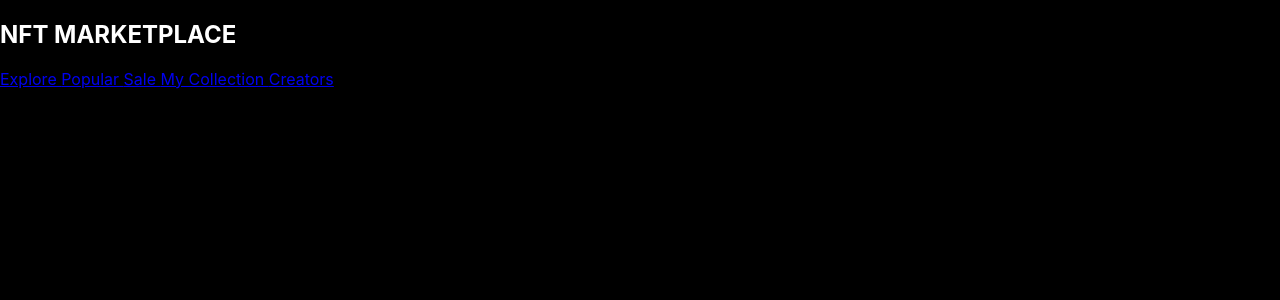
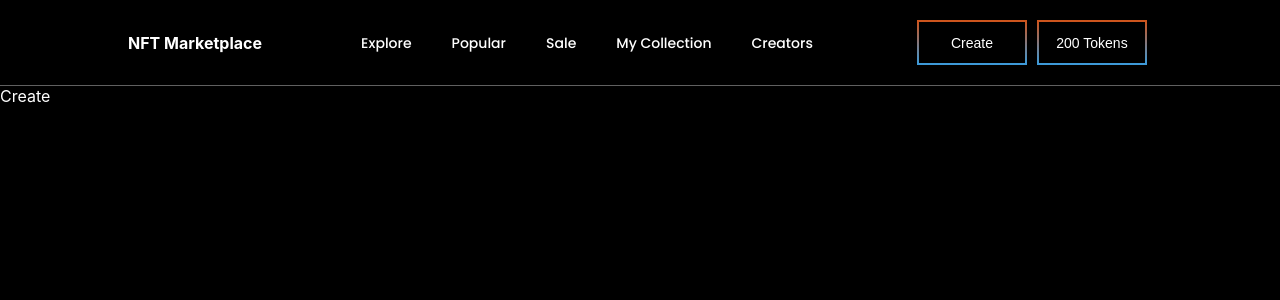
Before and after one commit to FrazNaveed/Complete_NftMarketplace, a React (Create React App) app in the folder front/: page /create in a window 1280 px wide. Shown: the top 300 px of the page. Built offline with nearby package versions, Linux system fonts and the light colour scheme.

Commit message:
navbar fixed

```diff
--- a/front/src/App.js
+++ b/front/src/App.js
@@ -1,4 +1,5 @@
-// import Front from './Components/FrontPage/Front';
+
+import {Route, Routes} from 'react-router-dom';
 import Navbar from "./Components/Navbar/Navbar";
 import Explore from './Components/ExplorePage/Explore';
 import Popular from "./Components/Popular/Popular";
@@ -6,47 +7,28 @@ import Collection from "./Components/MyCollection/Collection";
 import Sale from "./Components/Sale/Sale";
 import Creators from "./Components/Creators/Creators";
 import ErrorPage from "./Components/ErrorPage/Error";
-// import Card from "./Components/populatecard/populateCard";
-
-
-
-/**************TESTING OF ROUTING */
-// import About from "./About";
-// import Contact from "./Contact";
-// import Main from "./main"
-// import Navbar from "./Navbar";
-
-import {Route, Routes} from 'react-router-dom';
+import Create from "./Components/CreatePage/Create";
+import Card from "./Components/populatecard/populateCard";
+// import Front from './Components/FrontPage/Front';
 
 function App() {
   return (
     <div>
 
 
-
-    {/* <About/>
-    <Contact/> */}
-
-     {/* <Front /> */}
-    {/* <Explore/> */}
-    {/* <Navbar/>
-    <Card/> */}
-
-
-<Navbar/>
+    <Navbar/>
+    {/* <Card/> */}
 
     <Routes>
 
-        {/* <Route exact path="/" element={<Main/>}  /> */}
-        <Route exact path="/explore" element={<Explore/>}  />
+        <Route exact path="/" element={<Explore/>}  />
         <Route exact path="/popular" element={<Popular/>}  />
         <Route exact path="/collection" element={<Collection/>}  />
         <Route exact path="/sale" element={<Sale/>}  />
         <Route exact path="/creators" element={<Creators/>}  />
+        <Route exact path="/create" element={<Create/>}  />
         <Route element={<ErrorPage/>}/>
     </Routes>
-
-
 
     </div>
   );
--- /dev/null
+++ b/front/src/Components/CreatePage/Create.js
@@ -0,0 +1,9 @@
+import React from 'react'
+
+const Create = () => {
+  return (
+    <div>Create</div>
+  )
+}
+
+export default Create
--- a/front/src/Components/ExplorePage/Explore.js
+++ b/front/src/Components/ExplorePage/Explore.js
@@ -1,10 +1,12 @@
 import React from 'react'
 import "./explore.css"
+import Card from "../populatecard/populateCard";
 
 const Explore = () => {
     return (
         <>
         <p>Explore</p>
+        <Card/>
         </>
     )
 }
--- a/front/src/Components/Navbar/Navbar.js
+++ b/front/src/Components/Navbar/Navbar.js
@@ -1,31 +1,62 @@
-import React from 'react'
-import {Link} from 'react-router-dom';
+import React from "react";
+import { NavLink } from "react-router-dom";
+import "./navbar.css";
 
 const Navbar = () => {
   return (
-  <>
+    <>
+     <div className="navbar">
+       <h4>NFT Marketplace</h4>
+     <nav>
+          <ul className="items">
+            <li>
+              <NavLink to="/" activeClassName="active">
+                {" "}
+                Explore{" "}
+              </NavLink>
+            </li>
 
-        <nav className='main-nav'>
-          <div className='logo'>
-            <h2>
-              <span>N</span>FT
-              <span> M</span>ARKETPLACE
-            </h2>
+            <li>
+              <NavLink to="/popular" activeClassName="active">
+                {" "}
+                Popular{" "}
+              </NavLink>
+            </li>
 
-            <Link to="/explore">  Explore  </Link>
-              <Link to="/popular"> Popular  </Link>
-              <Link to="/sale"> Sale  </Link>
-              <Link to="/collection"> My Collection  </Link>
-              <Link to="/creators"> Creators  </Link>
+            <li>
+              <NavLink to="/sale" activeClassName="active">
+                {" "}
+                Sale{" "}
+              </NavLink>
+            </li>
 
+            <li>
+              <NavLink to="/collection" activeClassName="active">
+                {" "}
+                My Collection{" "}
+              </NavLink>
+            </li>
+
+            <li>
+              <NavLink to="/creators" activeClassName="active">
+                {" "}
+                Creators{" "}
+              </NavLink>
+            </li>
+          </ul>
+
+      </nav>
+
+          <div className="buttons">
+          <NavLink to="/create">
+              <button><span>Create</span></button>
+            </NavLink>
+          <button>200 Tokens</button>
           </div>
 
-        </nav>
+     </div>
+    </>
+  );
+};
 
-
-  </>
-
-  )
-}
-
-export default Navbar
+export default Navbar;
--- a/front/src/Components/Navbar/navbar.css
+++ b/front/src/Components/Navbar/navbar.css
@@ -0,0 +1,77 @@
+@import url('https://fonts.googleapis.com/css2?family=Poppins:wght@300;500&display=swap');
+
+
+*{
+    box-sizing: border-box;
+    margin: 0;
+    padding: 0;
+}
+
+li{
+    font-family: 'Poppins', sans-serif;
+    font-weight: 500;
+    font-size: 14px;
+    color: #edf0f1;
+}
+li> a{
+    text-decoration: none;
+    color: white;
+
+}
+
+.navbar{
+    display: flex;
+    justify-content: space-between;
+    align-items: center;
+    padding: 15px 10%;
+    border-bottom: 1px solid rgba(255, 255, 255, 0.377);
+}
+
+.items{
+    list-style: none;
+}
+.items li{
+    display: inline-block;
+    padding: 0px 20px;
+}
+
+.buttons button{
+
+    margin: 5px;
+    width: 110px;
+    height: 45px;
+    border-radius: 12px;
+    font-size: 14px;
+    border-width: 2px;
+    border-image: linear-gradient(180deg, rgb(207, 84, 27), rgb(60, 154, 218)) 1;
+    background-color: black;
+    color: white;
+
+    }
+
+/* //linear-gradient(to right, #833ab4, #fd1d1d, #fcb845) */
+
+.buttons button span {
+    cursor: pointer;
+    display: inline-block;
+    position: relative;
+    transition: 0.5s;
+  }
+
+  .buttons button span:after {
+    content: '\00bb';
+    position: absolute;
+    opacity: 0;
+    top: 0;
+    right: -15px;
+    transition: 0.5s;
+  }
+
+  .buttons button:hover span {
+    padding-right: 25px;
+  }
+
+  .buttons button:hover span:after {
+    opacity: 1;
+    right: 0;
+  }
```
Also changed, not shown: front/src/main.js (deleted, +0 -9 lines).
